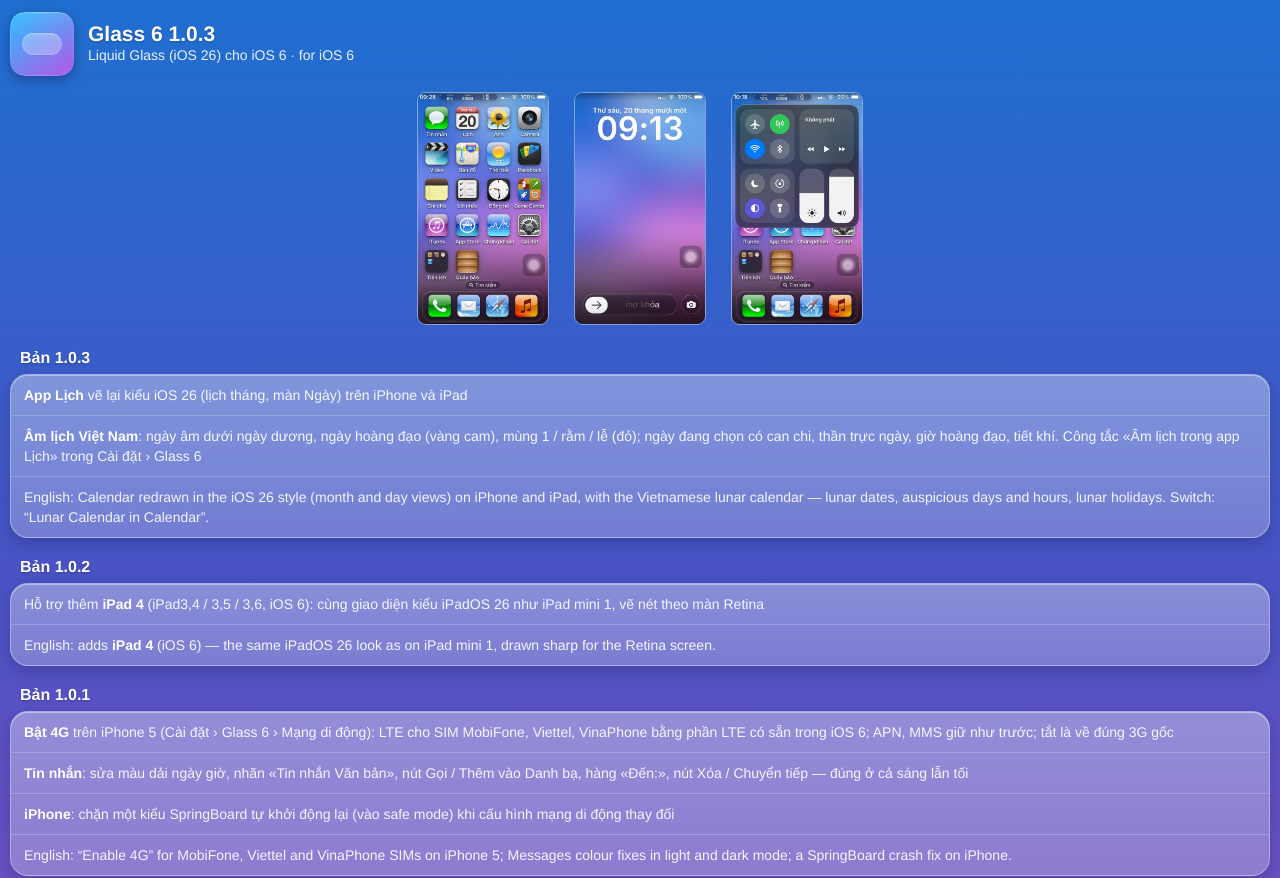
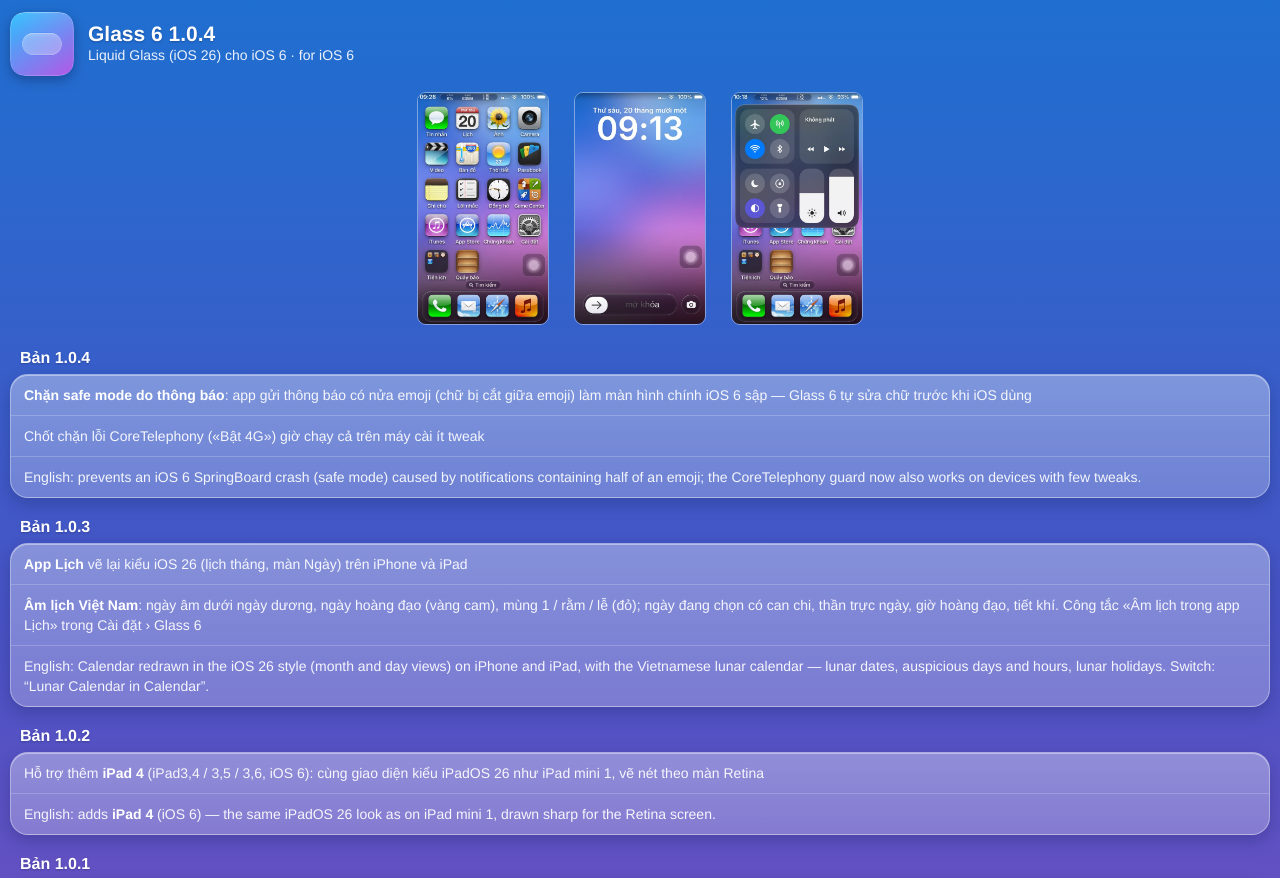
Before and after one commit to itovn/Glass6, a plain HTML site: page cydia/depiction.html in a window 1280 px wide. Shown: the top 878 px of the page. Drawn offline with Linux system fonts and the light colour scheme.

Commit message:
Glass 6 1.0.4: chặn safe mode do thông báo có nửa emoji — trang, trang mô tả, nguồn Cydia (1.0.2 / 1.0.3 / 1.0.4, đã ký)
Co-Authored-By: Claude Opus 5.5 <noreply@anthropic.com>

```diff
--- a/cydia/depiction.html
+++ b/cydia/depiction.html
@@ -36,12 +36,19 @@ h2 { margin: 20px 10px 7px; font-size: 16px; text-shadow: 0 1px 2px rgba(10, 16,
 <body>
 <div class="head">
   <img src="CydiaIcon.png" alt="">
-  <b>Glass 6 1.0.3</b>
+  <b>Glass 6 1.0.4</b>
   <span>Liquid Glass (iOS 26) cho iOS 6 · for iOS 6</span>
 </div>
 
 <div class="shots">
   <img src="../img/phone-home.jpg" alt=""><img src="../img/phone-lock.jpg" alt=""><img src="../img/phone-cc.jpg" alt="">
+</div>
+
+<h2>Bản 1.0.4</h2>
+<div class="glass">
+  <div class="row"><b>Chặn safe mode do thông báo</b>: app gửi thông báo có nửa emoji (chữ bị cắt giữa emoji) làm màn hình chính iOS 6 sập — Glass 6 tự sửa chữ trước khi iOS dùng</div>
+  <div class="row">Chốt chặn lỗi CoreTelephony («Bật 4G») giờ chạy cả trên máy cài ít tweak</div>
+  <div class="row">English: prevents an iOS 6 SpringBoard crash (safe mode) caused by notifications containing half of an emoji; the CoreTelephony guard now also works on devices with few tweaks.</div>
 </div>
 
 <h2>Bản 1.0.3</h2>
```
Also changed, not shown: en.html (+1 -1 lines), index.html (+1 -1 lines), 8 other files.
